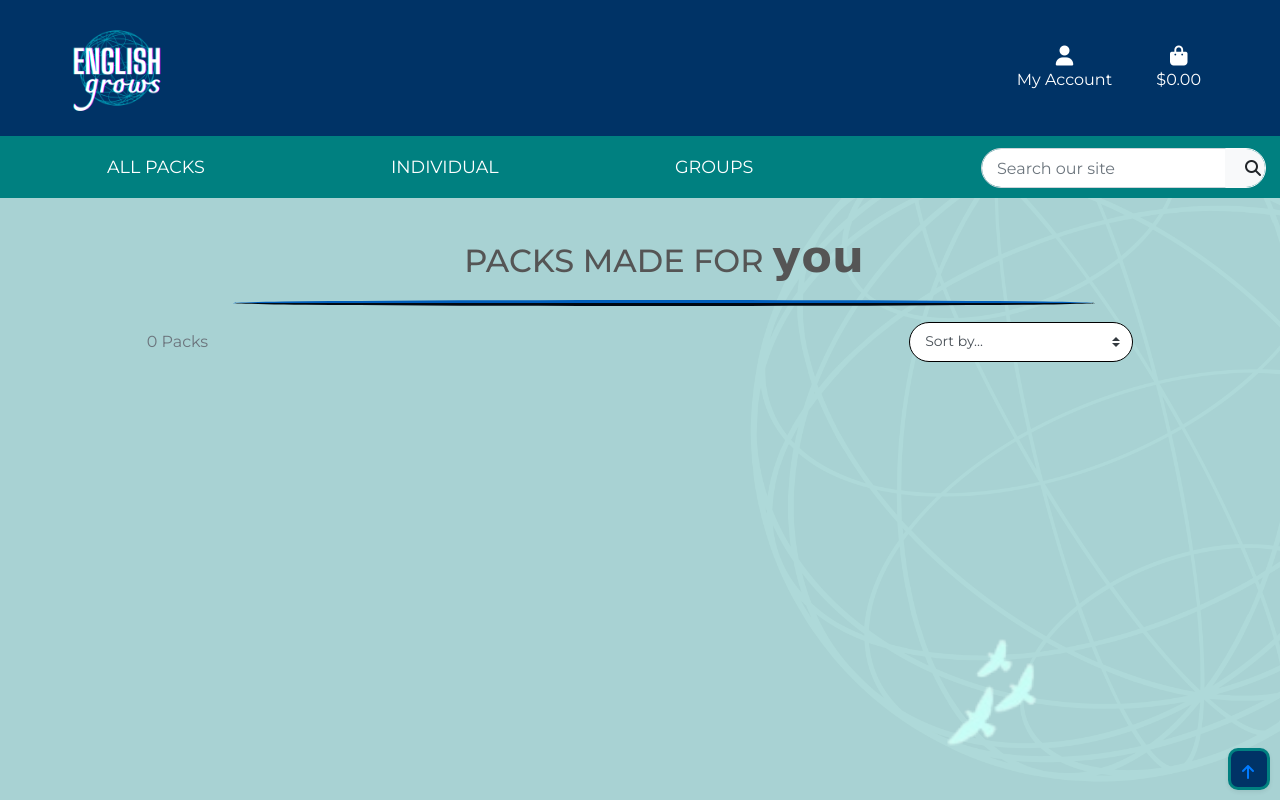
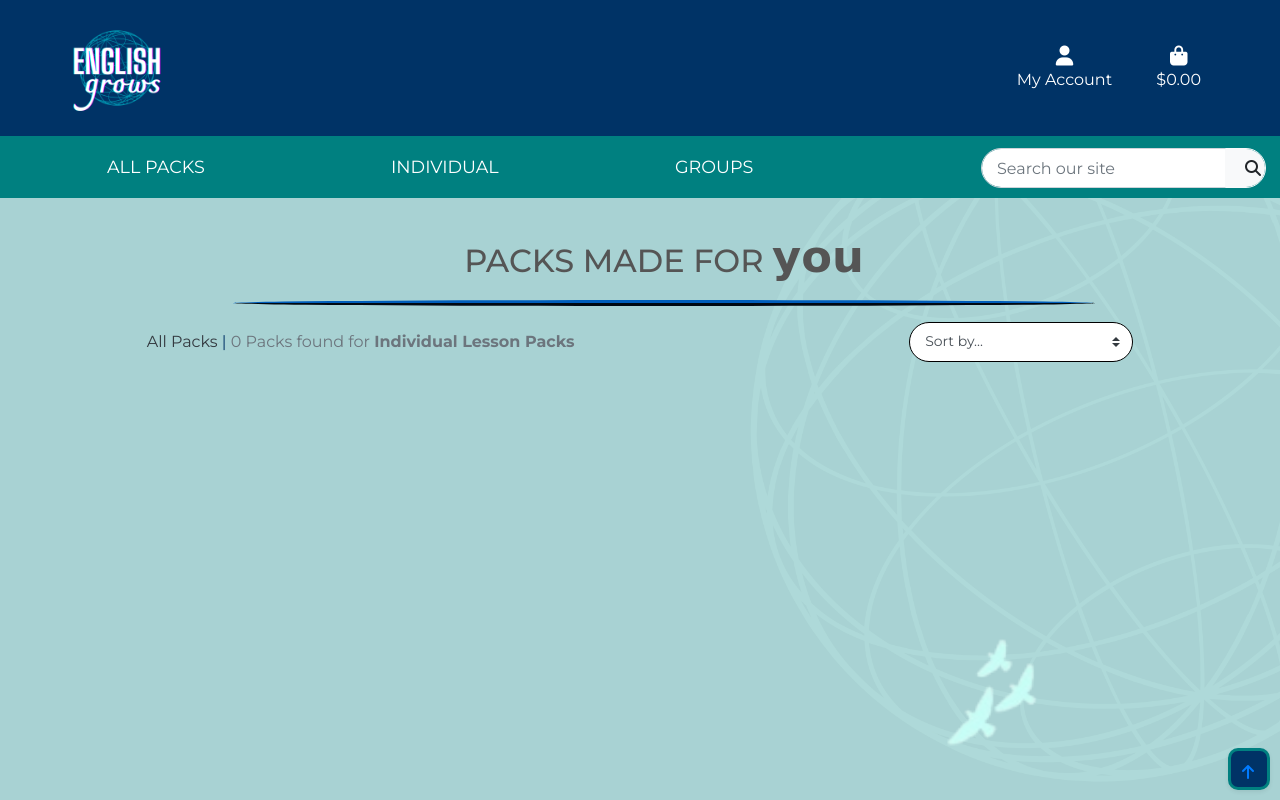
Before and after one commit to Ethra8/english-grows, a Django app: page /individual_services/?type=individuals_private in a window 1280 px wide. Run offline with Django 5.2, Linux system fonts and the light colour scheme; data comes from the database, SQL or seed files in the repository; data that the repository does not hold is empty; parts of the project's set-up code (start-up, migrations or seed data) failed here and were passed over; some libraries are stand-ins or nearby versions; some web fonts are replaced.

Commit message:
add number of services and type of service searched on the individual_services view, and template

```diff
--- a/home/templates/home/companies.html
+++ b/home/templates/home/companies.html
@@ -22,7 +22,7 @@
             </h1>
             <div class="my-5">
                 <div class="row">
-                    <div class="col-12 col-lg-6 mb-4">
+                    <div class="col-9 mb-4 mr-0">
                         <h4 class="text-white">Let professional tutors guide your team where you want it to be.</h4>
                     </div>
                 </div>
@@ -44,7 +44,7 @@
             <form class="mt-3" action="{% url 'companies' %}" method="POST" id="contact-form">
                 {% csrf_token %}
                 {{ form|crispy }}
-                <button id="submit-button" class="btn btn-lg rounded-pill">
+                <button id="submit-button" class="btn btn-lg rounded-pill btn-custom">
                     <span class="font-weight-bold">Send</span>
                     <span class="icon">
                         <i class="fas fa-envelope"></i>
--- a/individual_services/templates/individual_services/individual_services.html
+++ b/individual_services/templates/individual_services/individual_services.html
@@ -65,7 +65,7 @@
                             {% if search_term or current_types or current_sorting != 'None_None' %}
                                 <span class="small clean-link "><a class="text-dark" href="{% url 'individual_services' %}">All Packs</a> | </span>
                             {% endif %}
-                            {{ services|length }}{% if services|length == 1 %} Pack{% else %} Packs{% endif %}{% if search_term %} found for <strong>{{ search_term }}</strong>{% endif %}
+                            {{ services|length }}{% if services|length == 1 %} Pack{% else %} Packs{% endif %}{% if current_types %} found for <strong>{{ current_types }}</strong>{% endif %}
                         </p>
                     </div>
                 </div>
--- a/individual_services/views.py
+++ b/individual_services/views.py
@@ -10,11 +10,13 @@ def individual_services(request):
     """A view to return the list of individual services with sorting and filtering"""
 
     services = IndivService.objects.all()  # Get all individual services
-    types = IndividualType.objects.all()  # Get all individual service types
+    all_types = IndividualType.objects.all()  # Get all individual service types
+
+    # Create a dictionary mapping type names to their friendly names
+    type_friendly_names = {type.name: type.friendly_name for type in all_types}
 
     query = None
-    # category_filter = None
-    types = None
+    selected_types = None
     sort = None
     direction = None
 
@@ -34,10 +36,10 @@ def individual_services(request):
             if direction == 'desc':
                 services = services.reverse()  # Reverse the sorted queryset
 
+        # Filter by service type
         if 'type' in request.GET:
-            types = request.GET['type'].split(',')
-            services = services.filter(type__name__in=types)
-            types = IndividualType.objects.filter(name__in=types)
+            selected_types = request.GET['type'].split(',')
+            services = services.filter(type__name__in=selected_types)
 
         # Search functionality
         if 'q' in request.GET:
@@ -45,20 +47,28 @@ def individual_services(request):
             queries = Q(name__icontains=query) | Q(description__icontains=query)
             services = services.filter(queries)
 
-    current_sorting = f'{sort}_{direction}'  # Keep track of current sorting
+    current_sorting = f'{sort}_{direction}'  # Track current sorting
+
+    # Map selected types to their friendly names
+    selected_type_friendly_names = [type_friendly_names.get(t, t) for t in (selected_types or [])]
+
+     # Join the friendly names into a comma-separated string
+    selected_type_friendly_names_str = ' & '.join(selected_type_friendly_names)
+
 
     template = 'individual_services/individual_services.html'
 
     context = {
         'services': services,
         'search_term': query,
-        'type': type,
+        'current_types': selected_type_friendly_names_str,  # Clean comma-separated string
         'current_sorting': current_sorting,
+        'all_types': type_friendly_names.values(),  # All types with friendly names
         'is_individual_services_view': True,
-
     }
 
     return render(request, template, context)
+
 
 
 def pack_details(request, service_id):
--- a/static/css/base.css
+++ b/static/css/base.css
@@ -165,6 +165,7 @@ a.text-white:hover {
 .btn-custom {
     background: #003366;
     color: white;
+    text-transform: uppercase;
 }
 
 .index-cta-button {
--- a/templates/includes/main_nav_individuals.html
+++ b/templates/includes/main_nav_individuals.html
@@ -22,8 +22,9 @@
                     Individual
                 </a>
                 <div class="dropdown-menu border-0" aria-labelledby="individual-packs-link">
-                    <a href="{% url 'individual_services' %}?type=individuals_private,individuals_cambridge_individual" class="dropdown-item">Private Lesson Packs</a>
+                    <a href="{% url 'individual_services' %}?type=individuals_private" class="dropdown-item">Private Lesson Packs</a>
                     <a href="{% url 'individual_services' %}?type=individuals_cambridge_individual" class="dropdown-item">Cambridge Exam Preparation</a>
+                    <a href="{% url 'individual_services' %}?type=individuals_private,individuals_cambridge_individual" class="dropdown-item">All Lesson Packs</a>
                 </div>
             </li>
 
@@ -32,8 +33,9 @@
                     Groups
                 </a>
                 <div class="dropdown-menu border-0" aria-labelledby="individuals-groups-link">
-                    <a href="{% url 'individual_services' %}?type=individuals_groups,individuals_cambridge_group" class="dropdown-item">Reduced Groups</a>
+                    <a href="{% url 'individual_services' %}?type=individuals_groups" class="dropdown-item">Reduced Groups</a>
                     <a href="{% url 'individual_services' %}?type=individuals_cambridge_group" class="dropdown-item">Cambridge Exam Preparation</a>
+                    <a href="{% url 'individual_services' %}?type=individuals_groups,individuals_cambridge_group" class="dropdown-item">All Courses</a>
                 </div>
             </li>
         </ul>
```
Also changed, not shown: bag/contexts.py (added, +9 -0 lines).
